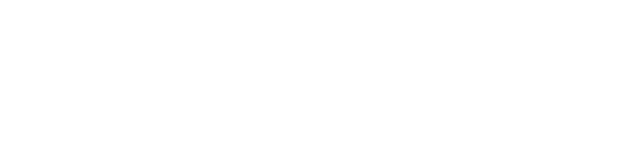
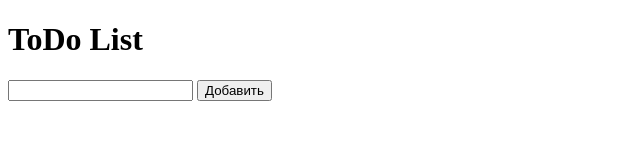
Before and after one commit to JuliaMichaela/11-week-ToDoList, a plain HTML site: page index.html in a window 1280 px wide. Shown: the whole page, without its empty margins (0-640 px from the left). Drawn offline with Linux system fonts and the light colour scheme.

Commit message:
added input, button

```diff
--- a/index.html
+++ b/index.html
@@ -7,6 +7,13 @@
     <title>Document</title>
 </head>
 <body>
+    <div>
+        <h1>ToDo List</h1>
+        <div>
+            <input type="text">
+            <button>Добавить</button>
+        </div>
+    </div>
 
 
 
```
